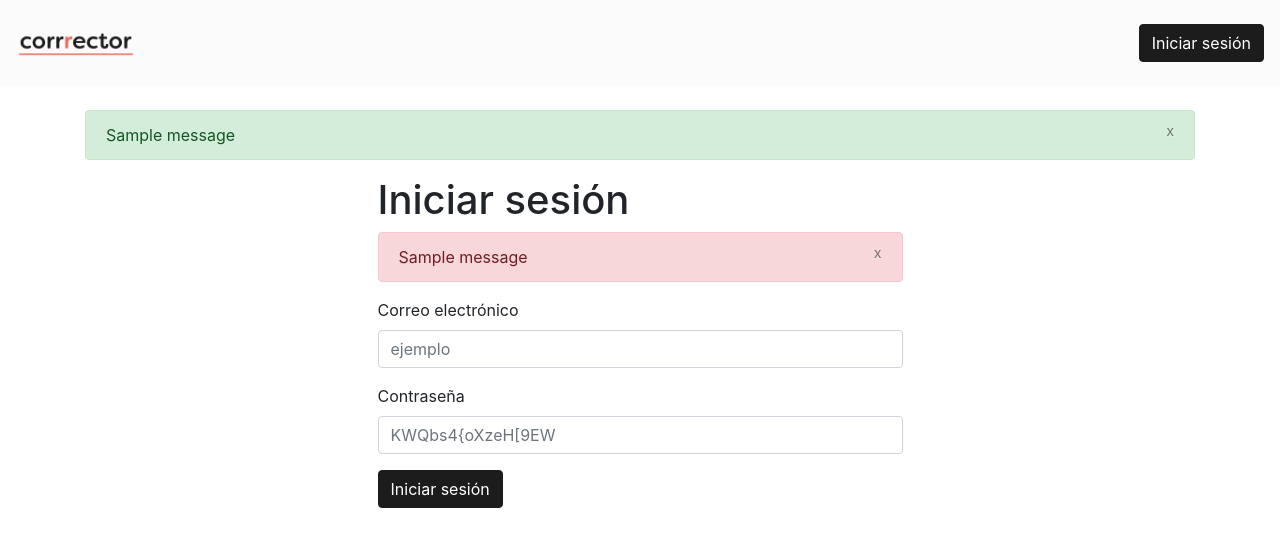
After one commit to welsh-wonder/corrrector_server, a Django app: page /login/ in a window 1280 px wide. The commit adds this page. Shown: the top 547 px of the page. Run offline with Django 3.2, Linux system fonts and the light colour scheme; one stand-in notice (Sample message) is shown; some libraries are stand-ins or nearby versions.

Commit message:
Add authentication

```diff
--- a/authentication/templates/authentication/base.html
+++ b/authentication/templates/authentication/base.html
@@ -23,7 +23,7 @@
         <div class="collapse navbar-collapse" id="navbarSupportedContent">
             <ul class="navbar-nav ml-auto">
                 <li class="nav-item">
-                    <a class="nav-link" href="#">Login</a>
+                    <a class="btn btn-dark" href="{% url 'login' %}" style="background-color: #1c1c1c; border-color: #1c1c1c;">Iniciar sesión</a>
                 </li>
             </ul>
         </div>
@@ -31,6 +31,17 @@
 
     <br/>
     <div class="container">
+        {% if messages %}
+            {% for message in messages %}
+                <div class="alert alert-success alert-dismissable" role="alert">
+                    <button class="close" data-dismiss="alert">
+                        <small><sup>x</sup></small>
+                    </button>
+                    {{ message }}
+                </div>
+            {% endfor %}
+        {% endif %}
+
         {% block content %}
         {% endblock %}
     </div>
--- a/authentication/templates/authentication/home.html
+++ b/authentication/templates/authentication/home.html
@@ -2,6 +2,6 @@
 
 {% block content %}
 
-<h1>¡Bienvenid@ a corrrector!</h1>
+<h1>Te damos la bienvenida a corrrector</h1>
 
 {% endblock  %}
--- /dev/null
+++ b/authentication/templates/authentication/login.html
@@ -0,0 +1,31 @@
+{% extends 'authentication/base.html' %}
+
+{% block content %}
+
+<div class="col-md-6 offset-md-3">
+    <h1>Iniciar sesión</h1>
+    {% if messages %}
+        {% for message in messages %}
+            <div class="alert alert-danger alert-dismissable" role="alert">
+                <button class="close" data-dismiss="alert">
+                    <small><sup>x</sup></small>
+                </button>
+                {{ message }}
+            </div>
+        {% endfor %}
+    {% endif %}
+    <form method="POST">
+        {% csrf_token %}
+        <div class="form-group">
+            <label for="exampleInputEmail1">Correo electrónico</label>
+            <input name="username" type="text" class="form-control" placeholder="ejemplo">
+        </div>
+        <div class="form-group">
+            <label for="exampleInputPassword1">Contraseña</label>
+            <input name="password" type="password" class="form-control" placeholder="KWQbs4{oXzeH[9EW">
+        </div>
+        <button type="submit" class="btn btn-dark" style="background-color: #1c1c1c; border-color: #1c1c1c;">Iniciar sesión</button>
+    </form>
+</div>
+
+{% endblock  %}
--- a/authentication/urls.py
+++ b/authentication/urls.py
@@ -2,5 +2,6 @@ from django.urls import path
 from . import views
 
 urlpatterns = [
-    path('', views.home, name="home")
+    path('', views.home, name="home"),
+    path('login/', views.login_user, name="login"),
 ]
--- a/authentication/views.py
+++ b/authentication/views.py
@@ -1,5 +1,22 @@
-from django.shortcuts import render
+from django.shortcuts import render, redirect
+from django.contrib.auth import authenticate, login, logout
+from django.contrib import messages
 
 # Create your views here.
 def home(request):
     return render(request, 'authentication/home.html', {})
+
+def login_user(request):
+    if request.method == 'POST':
+        username = request.POST['username']
+        password = request.POST['password']
+        user = authenticate(request, username=username, password=password)
+        if user is not None:
+            login(request, user)
+            messages.success(request, ('¡Hola de nuevo {}!'.format(username)))
+            return redirect('home')
+        else:
+            messages.success(request, ('Tu usuario o contraseña son incorrectos.'))
+            return redirect('login')
+    else:
+        return render(request, 'authentication/login.html', {})
```
Also changed, not shown: db.sqlite3.
